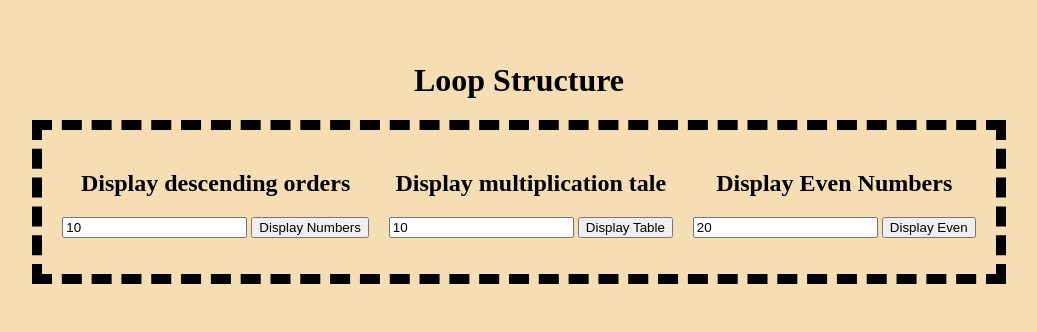
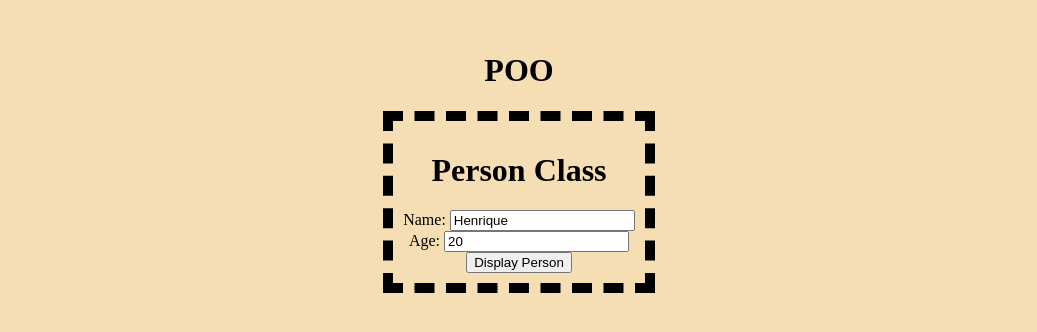
Before and after one commit to Henalecam/trainee-intern-test, a plain HTML site: page index.html in a window 1280 px wide. Shown: the part 238-570 px from the top of the page, without its empty margins (121-1158 px from the left). Drawn offline with Linux system fonts and the light colour scheme.

Commit message:
object-oriented-programming-test-done

```diff
--- a/index.html
+++ b/index.html
@@ -3,7 +3,7 @@
 	<head>
 		<meta charset="UTF-8" />
 		<meta name="viewport" content="width=device-width, initial-scale=1.0" />
-		<title>Loop Structure</title>
+		<title>POO</title>
 		<script src="script.js"></script>
 	</head>
 	<body
@@ -18,29 +18,18 @@
 			background-color: wheat;
 		"
 	>
-		<h1>Loop Structure</h1>
+		<h1>POO</h1>
 		<main style="border: 10px dashed black; padding: 10px; display:flex; flex-direction:row">
-			<div style=" padding:10px;">
-				<h2>Display descending orders</h2>
-				<input type="number" id="number-descending" value="10"/>
-				<button onclick="displayNumberDescending()">Display Numbers</button>
-				<p id="result-descending"></p>
-			</div>
-			<div style=" padding:10px;">
-				<h2>
-					Display multiplication tale
-				</h2>
-				<input type="number" id="number-multiplication" value="10"/>
-				<button onclick="displayMultiplicationTable()">Display Table</button>
-				<p id="result-multiplication"></p>
-			</div>
-			<div style=" padding:10px;">
-				<h2>
-					Display Even Numbers
-				</h2>
-				<input type="number" id="number-even" value="20"/>
-				<button onclick="displayEvenNumbers()">Display Even</button>
-				<p id="result-even"></p>
+			<div>
+				<h1>Person Class</h1>
+				<label for="name">Name:</label>
+				<input type="text" id="name" value="Henrique" />
+				<br />
+				<label for="age">Age:</label>
+				<input type="number" id="age" value="20" />
+				<br />
+				<button onclick="displayPerson()">Display Person</button>
+				<div id="output"></div>
 			</div>
 		</main>
 	</body>
--- a/script.js
+++ b/script.js
@@ -1,45 +1,19 @@
-// Loops evitando números negativos e números maiores que 50 para não afetar o funcionamento do site
-
-function displayNumberDescending() {
-	var number = document.getElementById('number-descending').value
-	var result = document.getElementById('result-descending')
-	result.innerHTML = ''
-	if (number < 0) {
-		alert('Digite um número maior que 0')
-		return
-	} else if (number > 50) {
-		alert('Digite um número menor que 50')
-		return
-	}
-
-	for (var i = number; i >= 0; i--) {
-		result.innerHTML += i + '<br>'
-	}
+class Person {
+  constructor(name, age) {
+      this.name = name;
+      this.age = age;
+  }
 }
 
-function displayMultiplicationTable() {
-	var number = document.getElementById('number-multiplication').value
-	var result = document.getElementById('result-multiplication')
-	result.innerHTML = ''
-	for (var i = 1; i <= 10; i++) {
-		result.innerHTML += number + ' x ' + i + ' = ' + number * i + '<br>'
-	}
+function displayPerson() {
+  const nameInput = document.getElementById('name');
+  const ageInput = document.getElementById('age');
+
+  const name = nameInput.value;
+  const age = ageInput.value;
+
+  const person = new Person(name, age);
+
+  const output = document.getElementById('output');
+  output.innerHTML = `Name: ${person.name}<br />Age: ${person.age}`;
 }
-
-function displayEvenNumbers() {
-	var number = document.getElementById('number-even').value
-	var result = document.getElementById('result-even')
-	result.innerHTML = ''
-	if (number < 0) {
-		alert('Digite um número maior que 0')
-		return
-	} else if (number > 50) {
-		alert('Digite um número menor que 50')
-		return
-	}
-	for (var i = 1; i <= number; i++) {
-		if (i % 2 == 0) {
-			result.innerHTML += i + '<br>'
-		}
-	}
-}
```
Also changed, not shown: 1 other file.
